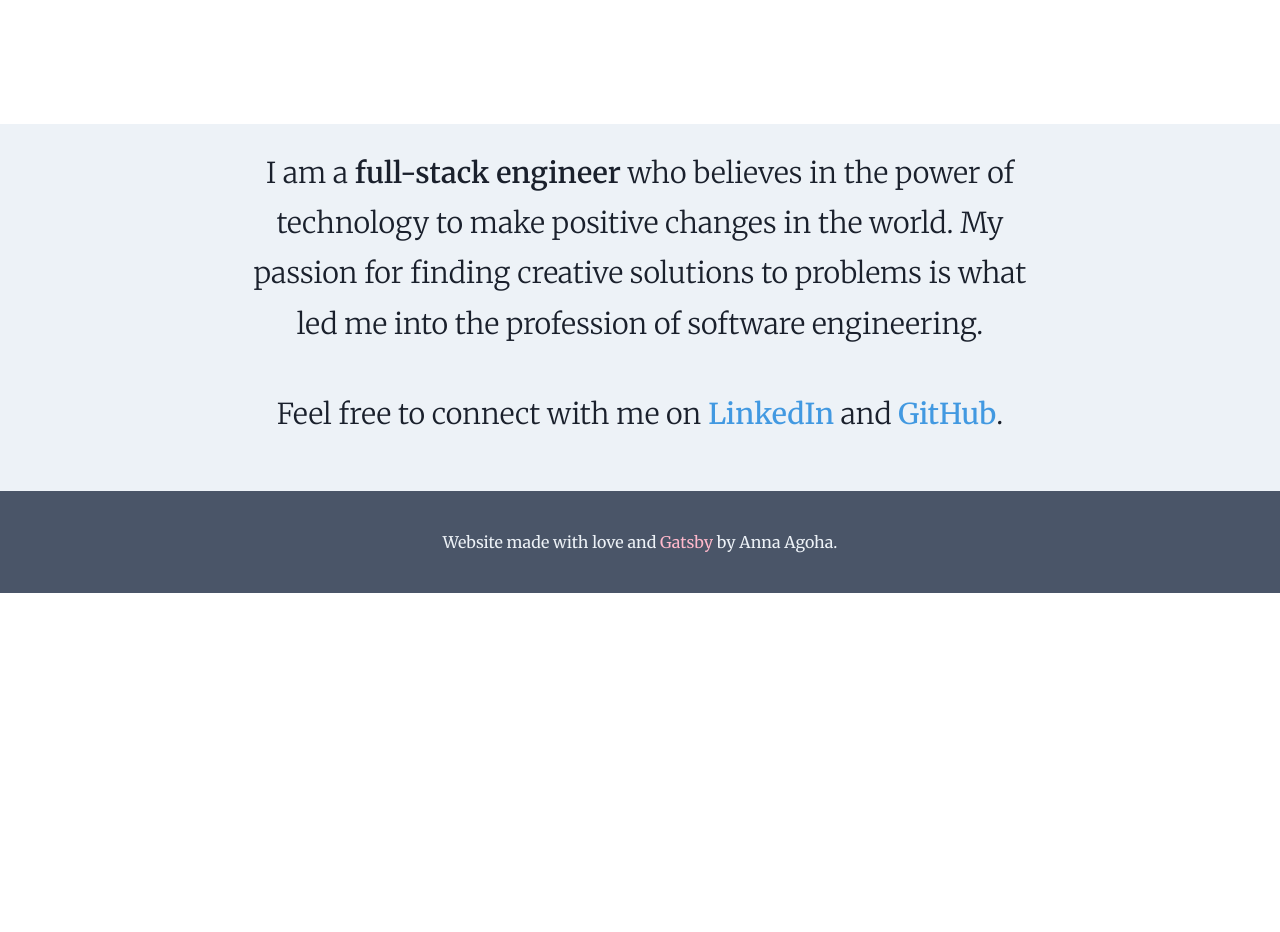
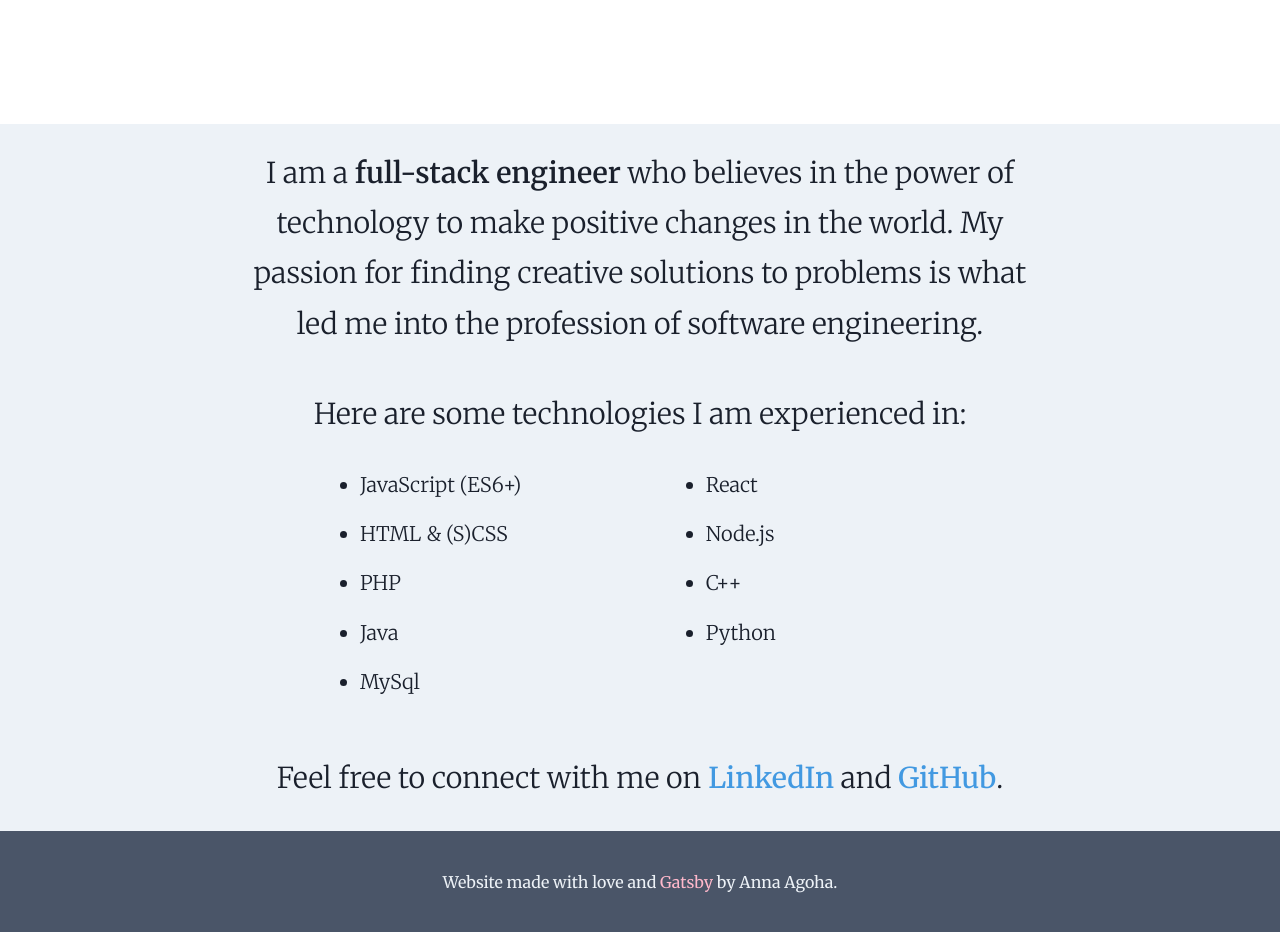
Before and after one commit to strangeforloop/personal-website, a Gatsby site: page / in a window 1280 px wide. Shown: the part 450-1382 px from the top of the page. Before the commit the page ends 1043 px from the top, so only its background shows below. Built offline with nearby package versions, Linux system fonts and the light colour scheme; Gatsby itself is replaced by a stand-in of ours; some packages are replaced by stand-ins of ours.

Commit message:
add skills section

```diff
--- a/src/pages/blog.js
+++ b/src/pages/blog.js
@@ -16,7 +16,7 @@ class BlogPlaceHolder extends React.Component {
         <SEO title={siteTitle} />
         <div className={blogStyle.placeHolderWrapper}>
           <div className={blogStyle.content}>
-            <p className={blogStyle.pageTitle}>Writings</p>
+            <p className={blogStyle.pageTitle}>Writing</p>
             <section className={blogStyle.allPosts}>
               {posts.map(({ node }) => {
                 const title = node.frontmatter.title || node.fields.slug
--- a/src/pages/index.js
+++ b/src/pages/index.js
@@ -23,9 +23,23 @@ class Index extends React.Component {
           </section>
           <main className={homeStyle.bottomSection}>
             <div className={`${homeStyle.content} ${homeStyle.blurb}`}>
-                <p>
+                <p className={homeStyle.about}>
                   I am a <span className={homeStyle.occupation}>full-stack engineer</span> who believes in the power of technology to make positive changes in the world. My passion for finding creative solutions to problems is what led me into the profession of software engineering.
                 </p>
+                <div className={homeStyle.skillsSection}>
+                  <p>Here are some technologies I am experienced in:</p>
+                  <ul className={homeStyle.skillsList}>
+                    <li>JavaScript (ES6+)</li>
+                    <li>React</li>
+                    <li>HTML & (S)CSS</li>
+                    <li>Node.js</li>
+                    <li>PHP</li>
+                    <li>C++</li>
+                    <li>Java</li>
+                    <li>Python</li>
+                    <li>MySql</li>
+                  </ul>
+                </div>
                 <p className={homeStyle.connectMessage}>
                   Feel free to connect with me on{" "}
                   <a
--- a/src/styles/home.module.css
+++ b/src/styles/home.module.css
@@ -24,7 +24,10 @@
   line-height: 1.625;
   font-weight: 700;
   text-align: center;
-  margin: auto;
+  /* margin: auto; */
+}
+.about {
+  padding-top: 1.5rem;
 }
 
 .intro-name {
@@ -38,7 +41,7 @@
 
 .bottomSection {
     background-color: #edf2f7;
-    padding: 3vh 0;
+    /* padding: 3vh 0; */
     text-align: center;
     font-size: 1.75rem;
     font-weight: 200;
@@ -55,6 +58,19 @@
 
 .occupation {
   font-weight: 550;
+}
+
+.skillsSection {
+  margin-top: 2.5rem;
+}
+.skillsList {
+  display: grid;
+  grid-template-columns: repeat(2, auto);
+  column-gap: 2em;
+  /* margin: 0 8rem; */
+  font-size: 0.7em;
+  text-align: left;
+  margin: 0 8rem;
 }
 
 .connectMessage {
--- a/src/styles/style.css
+++ b/src/styles/style.css
@@ -10,11 +10,6 @@ body {
 
 a {
   text-decoration: none;
-}
-
-.container {
-  /* margin-left: auto;
-  margin-right: auto; */
 }
 
 #home-content {
```
